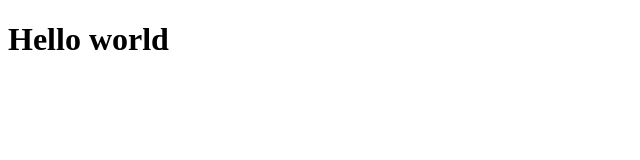
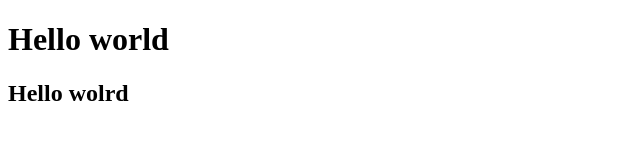
Before and after one commit to chas523/test, a plain HTML site: page index.html in a window 1280 px wide. Shown: the whole page, without its empty margins (0-640 px from the left). Drawn offline with Linux system fonts and the light colour scheme.

Commit message:
Hello world

```diff
--- a/index.html
+++ b/index.html
@@ -8,6 +8,6 @@
 </head>
 <body>
     <h1>Hello world</h1>
-
+    <h2>Hello wolrd</h2>
 </body>
 </html>
```
